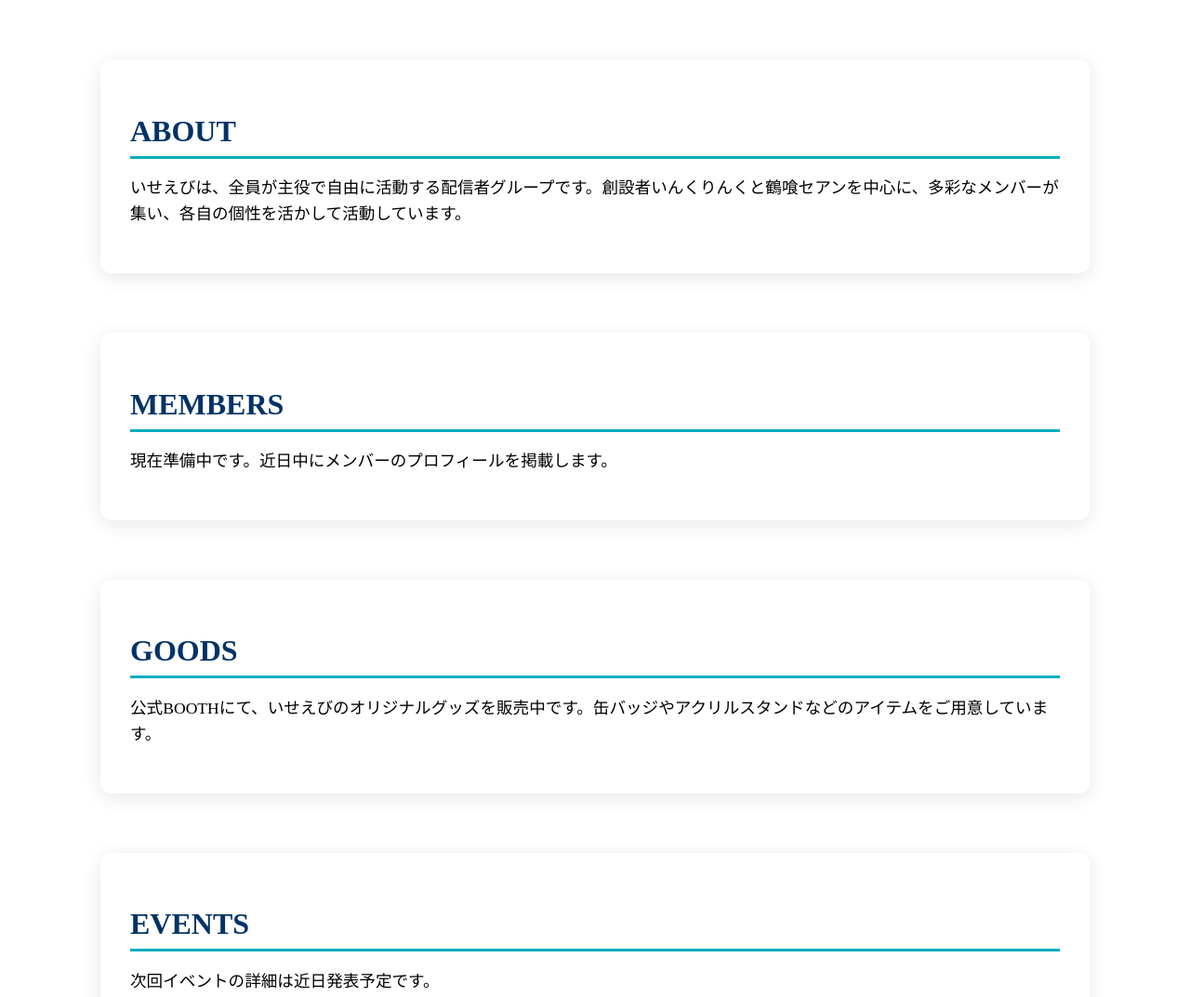
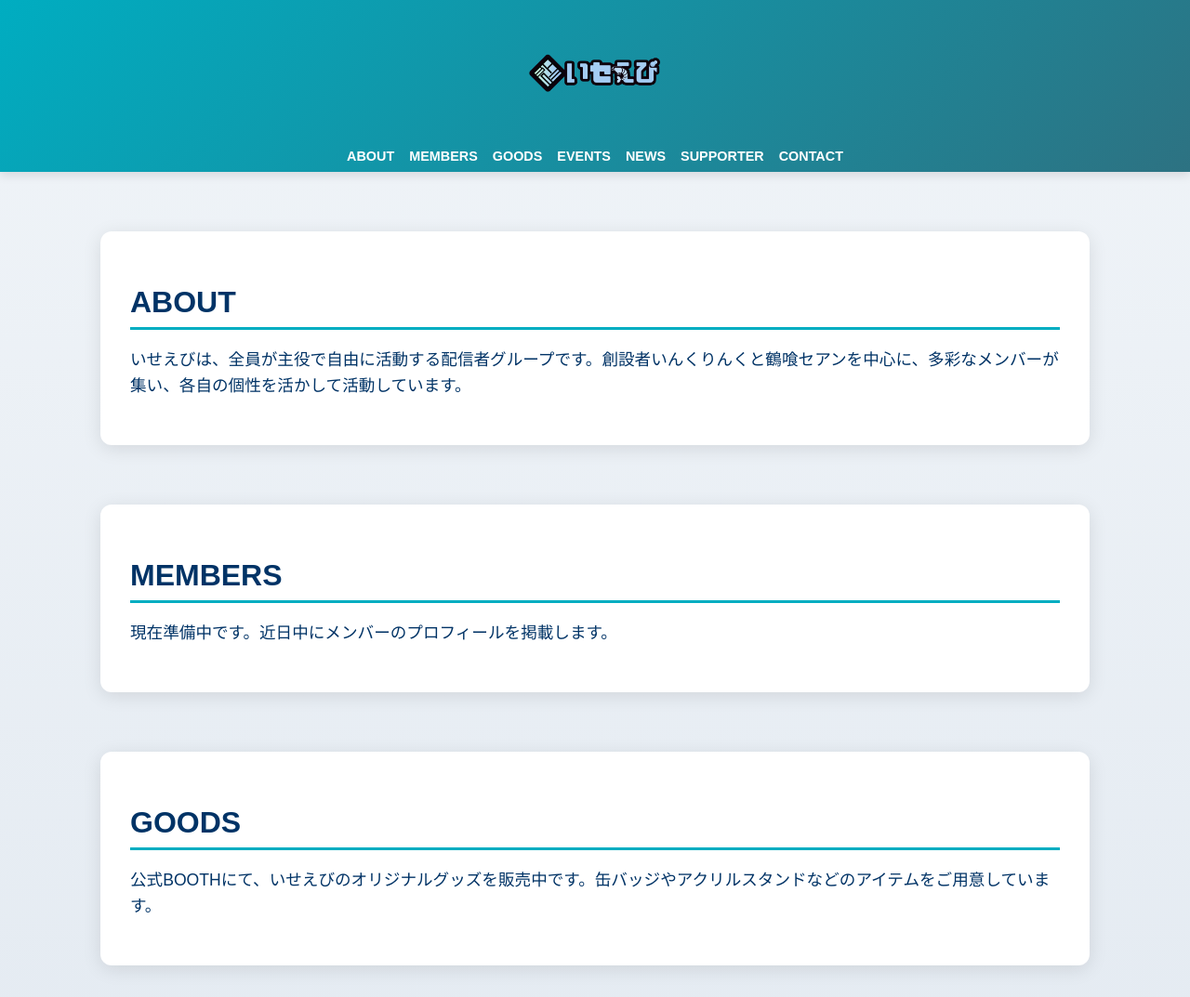
Before and after one commit to Iseebi-info/iseebi-site, a plain HTML site: page index.html in a window 1280 px wide. Shown: the top 1073 px of the page at 93% size. Drawn offline with Linux system fonts and the light colour scheme.

Commit message:
Update index.html

```diff
--- a/index.html
+++ b/index.html
@@ -1,14 +1,48 @@
-<main>
-  <section id="about" class="card"><h2>ABOUT</h2><p>いせえびは、全員が主役で自由に活動する配信者グループです。創設者いんくりんくと鶴喰セアンを中心に、多彩なメンバーが集い、各自の個性を活かして活動しています。</p></section>
-  <section id="members" class="card"><h2>MEMBERS</h2><p>現在準備中です。近日中にメンバーのプロフィールを掲載します。</p></section>
-  <section id="goods" class="card"><h2>GOODS</h2><p>公式BOOTHにて、いせえびのオリジナルグッズを販売中です。缶バッジやアクリルスタンドなどのアイテムをご用意しています。</p></section>
-  <section id="events" class="card"><h2>EVENTS</h2><p>次回イベントの詳細は近日発表予定です。</p></section>
-  <section id="news" class="card"><h2>NEWS</h2><p>現在お知らせはありません。</p></section>
-  <section id="support" class="card"><h2>SUPPORTER</h2><p>イラスト・モデリング・映像編集などでサポートしてくださるクリエイター様を募集しています。共にいせえびを盛り上げていきませんか？</p></section>
-  <section id="contact" class="card"><h2>CONTACT</h2><p>お仕事のご依頼・お問い合わせは、X公式DMまたは下記メールアドレスまでお願いします。</p><p>メール：contact@iseebi.example</p></section>
-</main>
-
+<!DOCTYPE html>
+<html lang="ja">
+<head>
+  <meta charset="UTF-8" />
+  <meta name="viewport" content="width=device-width, initial-scale=1" />
+  <title>いせえび公式サイト</title>
   <style>
+    body {
+      background: linear-gradient(180deg, #f0f4f8, #d9e2ec);
+      font-family: 'Yu Gothic', '游ゴシック体', 'Meiryo', sans-serif;
+      color: #003366;
+      margin: 0;
+    }
+    .globalHeader {
+      text-align: center;
+      background: linear-gradient(135deg, #00adc1, #2d7282);
+      padding: 0.5rem 1rem;
+      box-shadow: 0 4px 10px rgba(0,0,0,0.1);
+      position: sticky;
+      top: 0;
+      z-index: 1000;
+    }
+    .globalHeader__logo img {
+      height: 100px;
+      width: auto;
+    }
+    .globalNav ul {
+      list-style: none;
+      padding: 0;
+      margin: 0;
+      display: flex;
+      flex-wrap: wrap;
+      justify-content: center;
+      gap: 1rem;
+    }
+    .globalNav a {
+      text-decoration: none;
+      color: white;
+      font-weight: bold;
+      font-size: 0.9rem;
+      transition: color 0.3s;
+    }
+    .globalNav a:hover {
+      color: #f1f2f2;
+    }
     .card {
       max-width: 1000px;
       margin: 4rem auto;
@@ -29,3 +63,65 @@
       line-height: 1.6;
     }
   </style>
+</head>
+<body>
+
+  <header class="globalHeader">
+    <h1 class="globalHeader__logo">
+      <a href="#">
+        <img src="いセえびロゴ黒.png" alt="いせえび公式ロゴ">
+      </a>
+    </h1>
+    <nav class="globalNav">
+      <ul>
+        <li><a href="#about">ABOUT</a></li>
+        <li><a href="#members">MEMBERS</a></li>
+        <li><a href="#goods">GOODS</a></li>
+        <li><a href="#events">EVENTS</a></li>
+        <li><a href="#news">NEWS</a></li>
+        <li><a href="#support">SUPPORTER</a></li>
+        <li><a href="#contact">CONTACT</a></li>
+      </ul>
+    </nav>
+  </header>
+
+  <main>
+    <section id="about" class="card">
+      <h2>ABOUT</h2>
+      <p>いせえびは、全員が主役で自由に活動する配信者グループです。創設者いんくりんくと鶴喰セアンを中心に、多彩なメンバーが集い、各自の個性を活かして活動しています。</p>
+    </section>
+
+    <section id="members" class="card">
+      <h2>MEMBERS</h2>
+      <p>現在準備中です。近日中にメンバーのプロフィールを掲載します。</p>
+    </section>
+
+    <section id="goods" class="card">
+      <h2>GOODS</h2>
+      <p>公式BOOTHにて、いせえびのオリジナルグッズを販売中です。缶バッジやアクリルスタンドなどのアイテムをご用意しています。</p>
+    </section>
+
+    <section id="events" class="card">
+      <h2>EVENTS</h2>
+      <p>次回イベントの詳細は近日発表予定です。</p>
+    </section>
+
+    <section id="news" class="card">
+      <h2>NEWS</h2>
+      <p>現在お知らせはありません。</p>
+    </section>
+
+    <section id="support" class="card">
+      <h2>SUPPORTER</h2>
+      <p>イラスト・モデリング・映像編集などでサポートしてくださるクリエイター様を募集しています。共にいせえびを盛り上げていきませんか？</p>
+    </section>
+
+    <section id="contact" class="card">
+      <h2>CONTACT</h2>
+      <p>お仕事のご依頼・お問い合わせは、X公式DMまたは下記メールアドレスまでお願いします。</p>
+      <p>メール：contact@iseebi.example</p>
+    </section>
+  </main>
+
+</body>
+</html>
```
Lines whose indentation alone changed are shown as unchanged.
